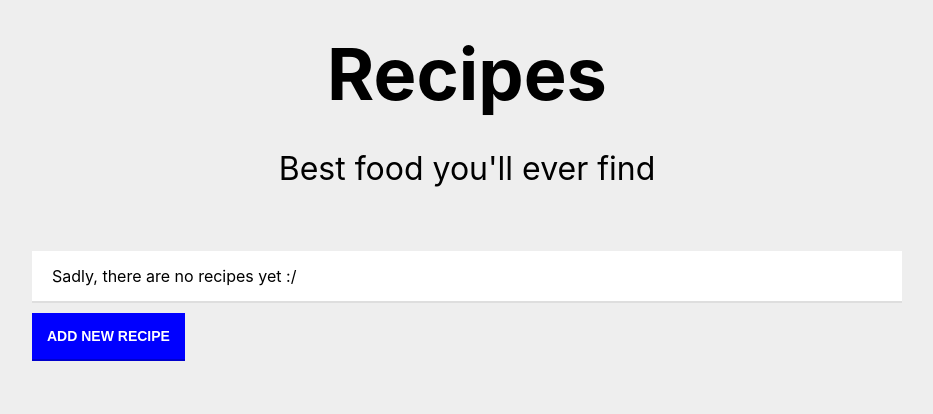
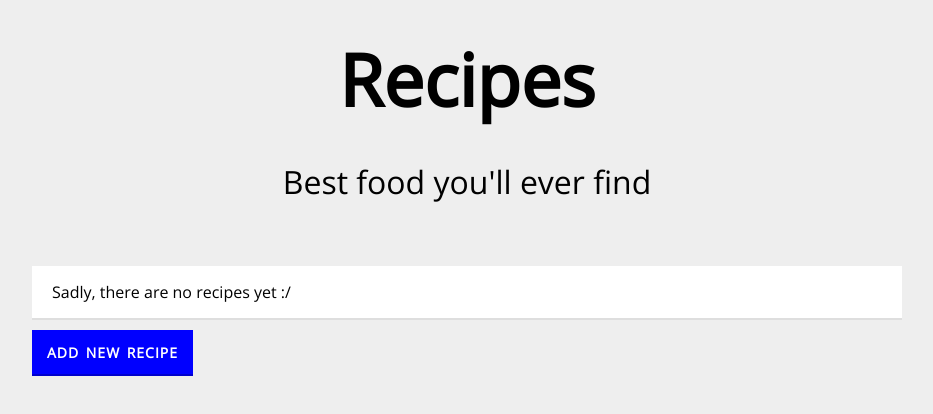
Before and after one commit to shererere/simple-recipes-app, a React (Create React App) app: page / in a window 1280 px wide. Shown: the top 414 px of the page, without its empty margins (173-1106 px from the left). Built offline with nearby package versions, Linux system fonts and the light colour scheme.

Commit message:
Add font

```diff
--- a/src/components/App/App.module.scss
+++ b/src/components/App/App.module.scss
@@ -6,9 +6,7 @@
 
 body {
   margin: 0;
-  font-family: -apple-system, BlinkMacSystemFont, 'Segoe UI', 'Roboto', 'Oxygen',
-    'Ubuntu', 'Cantarell', 'Fira Sans', 'Droid Sans', 'Helvetica Neue',
-    sans-serif;
+  font-family: 'Open Sans', sans-serif;
   -webkit-font-smoothing: antialiased;
   -moz-osx-font-smoothing: grayscale;
   background: #eee;
--- a/src/components/App/App.tsx
+++ b/src/components/App/App.tsx
@@ -13,6 +13,7 @@
   <>
     <Helmet>
       <title>Recipes app!</title>
+      <link href="https://fonts.googleapis.com/css2?family=Open+Sans&display=swap" rel="stylesheet" />
     </Helmet>
     <div className={ styles.pageWrapper }>
       <Header />
--- a/src/components/Button/Button.module.scss
+++ b/src/components/Button/Button.module.scss
@@ -12,12 +12,15 @@
   transition: all 0.3s ease;
   cursor: pointer;
   outline: 0;
+  font-family: inherit;
+  letter-spacing: 1px;
+  word-spacing: 2px;
 }
 
 .primary {
   background: $blue;
   border-bottom: 2px solid $darkblue;
-  padding: 14px 15px;
+  padding: 14px 15px 12px;
   margin: 10px 0;
 
   &:hover {
--- a/src/components/EditRecipe/EditRecipe.module.scss
+++ b/src/components/EditRecipe/EditRecipe.module.scss
@@ -14,6 +14,7 @@
   border-radius: 0;
   outline: 0;
   width: 100%;
+  font-family: inherit;
 }
 
 .textarea {
--- a/src/index.tsx
+++ b/src/index.tsx
@@ -6,12 +6,12 @@
 import App from './components/App/App';
 
 ReactDOM.render(
-  <BrowserRouter>
-    <Provider store={store}>
-      <StrictMode>
-        <App />
-      </StrictMode>
-    </Provider>
-  </BrowserRouter>,
+  <StrictMode>
+    <BrowserRouter>
+      <Provider store={store}>
+          <App />
+      </Provider>
+    </BrowserRouter>
+  </StrictMode>,
   document.getElementById('root')
 );
```
